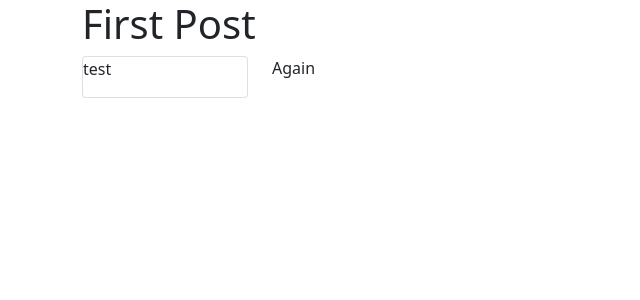
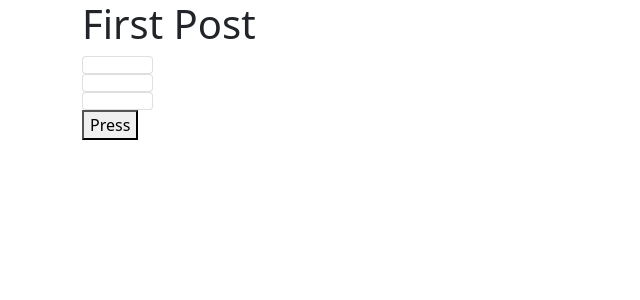
Before and after one commit to MatthewChristian/BrawlFours_V2, a Next.js app: page /test in a window 1280 px wide. Shown: the top 300 px of the page, without its empty margins (0-640 px from the left). Built offline with nearby package versions, Linux system fonts and the light colour scheme.

Commit message:
Working on displaying cards

```diff
--- /dev/null
+++ b/components/PlayingCard.js
@@ -0,0 +1,12 @@
+import React, { useState, useEffect, useRef } from 'react';
+
+export default function PlayingCard(props) {
+
+    return (
+        <div className="col-sm-1">
+          <div className="card">
+            <p>{props.value}</p>
+          </div>
+        </div>
+    )
+}
--- a/pages/test.js
+++ b/pages/test.js
@@ -1,26 +1,47 @@
-import React, { useState, useEffect } from 'react';
+import React, { useState, useEffect, useRef } from 'react';
+import PlayingCard from "../components/PlayingCard"
+
 
 export default function FirstPost() {
+
+  let player = [];
+  let deck = createDeck();
+
+  // React refs for player hand div
+  const player1Hand = useRef(null);
+  const player2Hand = useRef(null);
+  const player3Hand = useRef(null);
+  const player4Hand = useRef(null);
+
+  // React states to manage what cards players have
+  const [ player1Cards, setPlayer1Cards ] = useState([]);
+  const [ player2Cards, setPlayer2Cards ] = useState([]);
+  const [ player3Cards, setPlayer3Cards ] = useState([]);
+  const [ player4Cards, setPlayer4Cards ] = useState([]);
 
 
   class Hand {
     constructor() {
-      this.cards=[];
-      this.canPlay=false;
+      this.cards = [];
+      this.canPlay = false;
     }
 
     setCanPlay() {
-      canPlay=true;
+      canPlay = true;
     }
   }
 
+  /*
+    Create deck of cards
+  */
   function createDeck() {
-    var suits = ["s", "d", "c", "h"]; //S=Spades, D=Dimes, C=Clubs, H=Hearts
-    var values = ["2", "3", "4", "5", "6", "7", "8", "9", "X", "J", "Q", "K", "A"]; //X=10, This is done so it is 1 character
-    var deck = new Array();
-    for (var i=0; i<suits.length; i++) {
-      for (var j=0; j<values.length; j++) {
-        var card={Suit: suits[i], Value: values[j]};
+    let suits = ["s", "d", "c", "h"]; // s=Spades, d=Dimes, c=Clubs, h=Hearts
+    let values = ["2", "3", "4", "5", "6", "7", "8", "9", "10", "J", "Q", "K", "A"];
+    let deck = new Array();
+    let card;
+    for (var i = 0; i < suits.length; i++) {
+      for (var j = 0; j < values.length; j++) {
+        card = { Suit: suits[i], Value: values[j] };
         deck.push(card);
       }
     }
@@ -28,66 +49,114 @@ export default function FirstPost() {
     return deck;
   }
 
+  /*
+    Shuffle deck
+  */
   function shuffle(deck) {
+    let loc1;
+    let loc2;
+    let temp;
     for (var i = 0; i < 1000; i++) {
-      var loc1 = Math.floor((Math.random() * deck.length));
-      var loc2 = Math.floor((Math.random() * deck.length));
-      var temp = deck[loc1];
+      loc1 = Math.floor((Math.random() * deck.length));
+      loc2 = Math.floor((Math.random() * deck.length));
+      temp = deck[loc1];
       deck[loc1] = deck[loc2];
       deck[loc2] = temp;
     }
   }
 
-  function deal(player,deck) {
-    var card;
-    for (var i=0; i<3; i++) {
-      card=deck.pop();
+  /*
+    Deal 3 cards to a player
+  */
+  function deal(player, deck) {
+    let card;
+    for (var i = 0; i < 3; i++) {
+      card = deck.pop();
       player.cards.push(card);
     }
   }
 
-  function dealAll(player,deck) {
-    for (var j=0; j<4; j++) {
-      deal(player[j],deck);
+  /*
+    Deal 3 cards to all players
+  */
+  function dealAll(player, deck) {
+    for (var j = 0; j < 4; j++) {
+      deal(player[j], deck);
     }
   }
 
+
+  function displayPlayerCards() {
+    let p1Cards = [];
+
+    for (var i=0; i<player[0].cards.length; i++) {
+      p1Cards[i] = player[0].cards[i].Suit + player[0].cards[i].Value;
+    }
+
+    setPlayer1Cards(p1Cards);
+
+    let p2Cards = [...player2Cards];
+    setPlayer1Cards(p1Cards);
+
+    let p3Cards = [...player3Cards];
+    setPlayer1Cards(p1Cards);
+
+    let p4Cards = [...player4Cards];
+    setPlayer1Cards(p1Cards);
+  }
+
+  /*
+    Initialise game
+  */
   useEffect(() => {
-    let game=0;
-    let dealer=4;
-    let playerTurn=0;
-    let player = [];
-    let lift = [0,0,0,0,0,0]; //Index 0 - 3: Players 1 - 4 points, Index 4: Team 1 total points for game, Index 5: Team 2 total points for game
-    let highLow = [0,0,0,15]; //Index 1: Team winning High, Index 2: Team winning Low, Index 3: High, Index 4: Low
-    var jackWinner = [0,0,0]; //First index = Who played jack, Second index = Who won jack, Third index = value
-    var score = [0,0];
-    let deck=createDeck();
-    let kicked=deck.pop();
+    let game = 0;
+    let dealer = 4;
+    let playerTurn = 0;
+    let lift = [0, 0, 0, 0, 0, 0]; //Index 0 - 3: Players 1 - 4 points, Index 4: Team 1 total points for game, Index 5: Team 2 total points for game
+    let highLow = [0, 0, 0, 15]; //Index 1: Team winning High, Index 2: Team winning Low, Index 3: High, Index 4: Low
+    let jackWinner = [0, 0, 0]; //First index = Who played jack, Second index = Who won jack, Third index = value
+    let score = [0, 0];
+    let kicked = deck.pop();
 
-    for (var i=0; i<4; i++) {
+    for (var i = 0; i < 4; i++) {
       player[i] = new Hand();
     }
 
-    for (var i=0; i<2; i++) {
-      dealAll(player,deck);
+    for (var i = 0; i < 2; i++) {
+      dealAll(player, deck);
     }
+
+    //displayPlayerCards();
 
     console.log(player[0]);
   });
 
+  function testFunc() {
+    let x;
+    x = player[0].cards[0].Suit + player[0].cards[0].Value;
+    console.log(x);
+  }
+
   return (
     <div className="container">
       <h1>First Post</h1>
-        <div className="row hand player1">
-          <div className="col-sm-2">
-            <div className="card">
-              <p> test</p>
+      <div className="row hand player1" ref={player1Hand}>
+        {
+          Array.from({ length: player1Cards.length }, (_, k) => (
+            <PlayingCard value={player1Cards[k]}></PlayingCard>
+          ))
+        }
       </div>
+      <div className="row hand player2" ref={player2Hand}>
+        <PlayingCard value={player1Cards}></PlayingCard>
       </div>
-          <div className="col-sm-2">
-            <p> Again</p>
+      <div className="row hand player3" ref={player3Hand}>
+        <PlayingCard value={player1Cards}></PlayingCard>
       </div>
+      <div className="row hand player4" ref={player4Hand}>
+        <PlayingCard value={player1Cards}></PlayingCard>
       </div>
+      <button value="Press" onClick={testFunc}>Press</button>
     </div>
   )
 }
```
Lines whose indentation alone changed are shown as unchanged.
